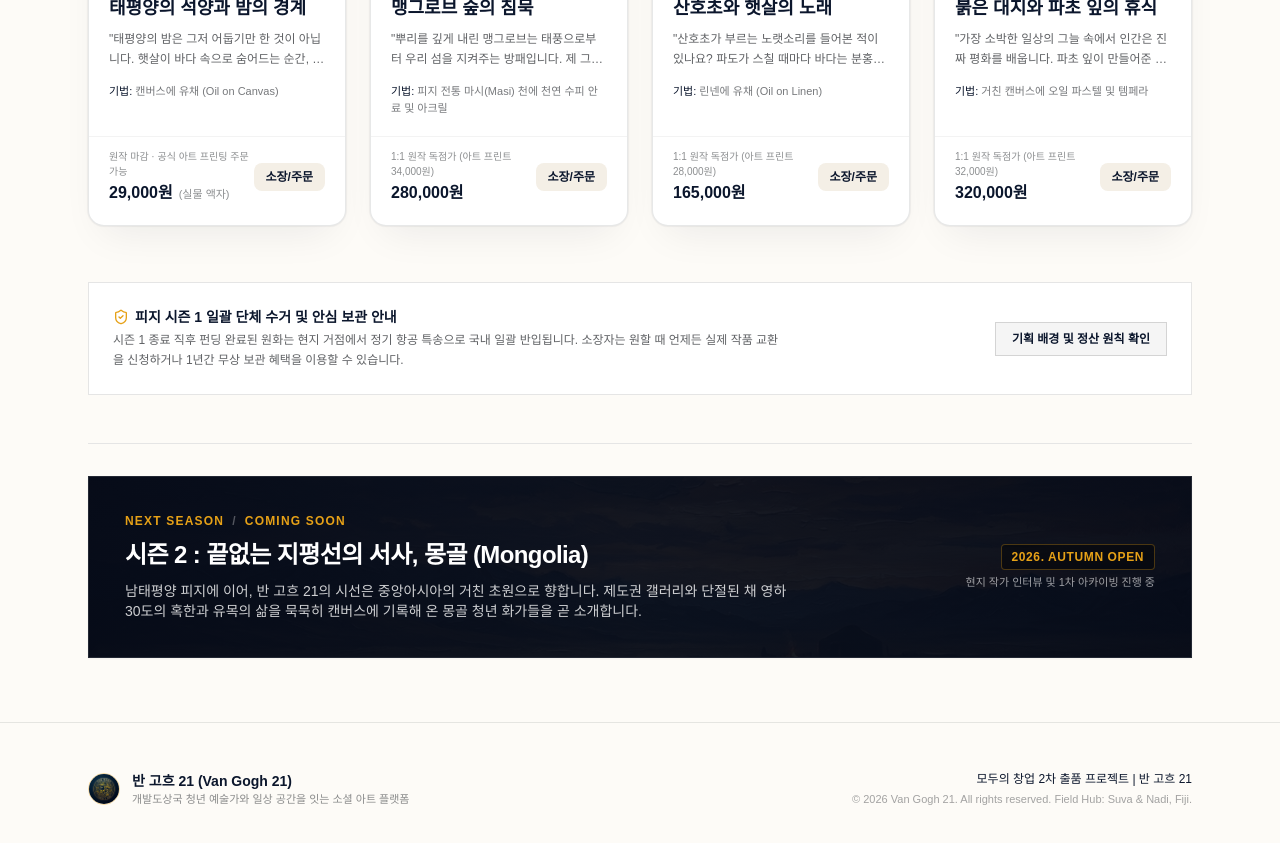
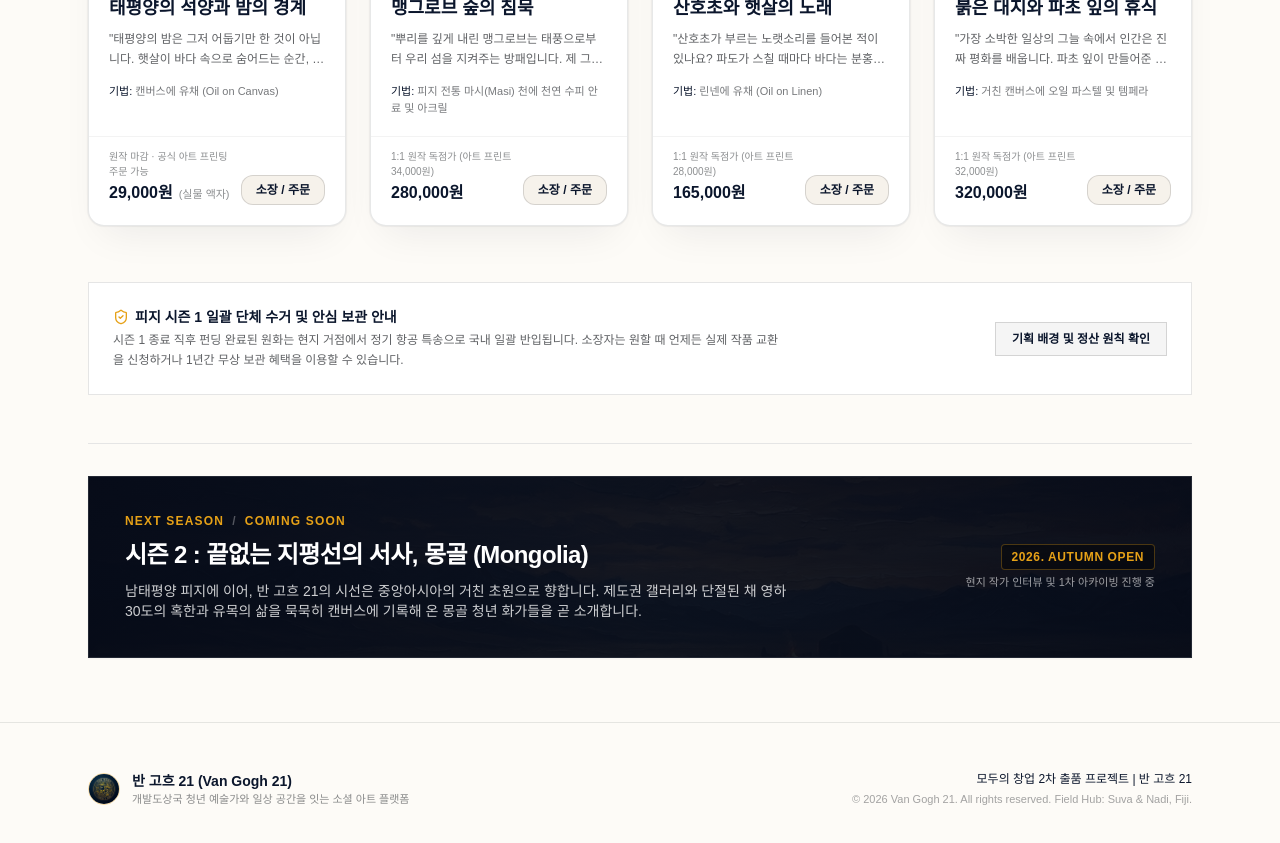
Before and after one commit to moonseekerer/vangogh21, a React (Vite) app: page / in a window 1280 px wide. Shown: the part 2480-3323 px from the top of the page. Built offline with nearby package versions, Linux system fonts and the light colour scheme; a web font is replaced by a local one.

Commit message:
fix: improve artwork card footer alignment and button padding for 소장 / 주문

```diff
--- a/src/components/ArtworkCard.tsx
+++ b/src/components/ArtworkCard.tsx
@@ -68,8 +68,8 @@ export const ArtworkCard: React.FC<ArtworkCardProps> = ({ artwork, onSelect }) =
       </div>
 
       {/* Footer Pricing & Status */}
-      <div className="px-5 pb-5 pt-3 border-t border-vangogh-charcoal/5 flex items-center justify-between">
-        <div>
+      <div className="px-5 pb-5 pt-3 border-t border-vangogh-charcoal/5 flex items-end justify-between gap-2">
+        <div className="min-w-0">
           {isOriginalSold ? (
             <div className="space-y-0.5">
               <span className="text-[10px] text-vangogh-charcoal/50 block font-medium">
@@ -96,8 +96,11 @@ export const ArtworkCard: React.FC<ArtworkCardProps> = ({ artwork, onSelect }) =
           )}
         </div>
 
-        <button className="px-3 py-1.5 rounded-lg text-xs font-semibold bg-vangogh-stone group-hover:bg-vangogh-navy group-hover:text-vangogh-canvas text-vangogh-navy transition-colors shrink-0">
-          소장/주문
+        <button
+          type="button"
+          className="px-3.5 py-2 rounded-xl text-xs font-bold border border-vangogh-charcoal/15 bg-vangogh-stone/80 group-hover:bg-vangogh-navy group-hover:border-vangogh-navy group-hover:text-vangogh-canvas text-vangogh-navy transition-all shrink-0 whitespace-nowrap shadow-xs flex items-center justify-center leading-none"
+        >
+          소장 / 주문
         </button>
       </div>
     </div>
```
Also changed, not shown: 3 other files (tests, documents, lock files or other folders).
